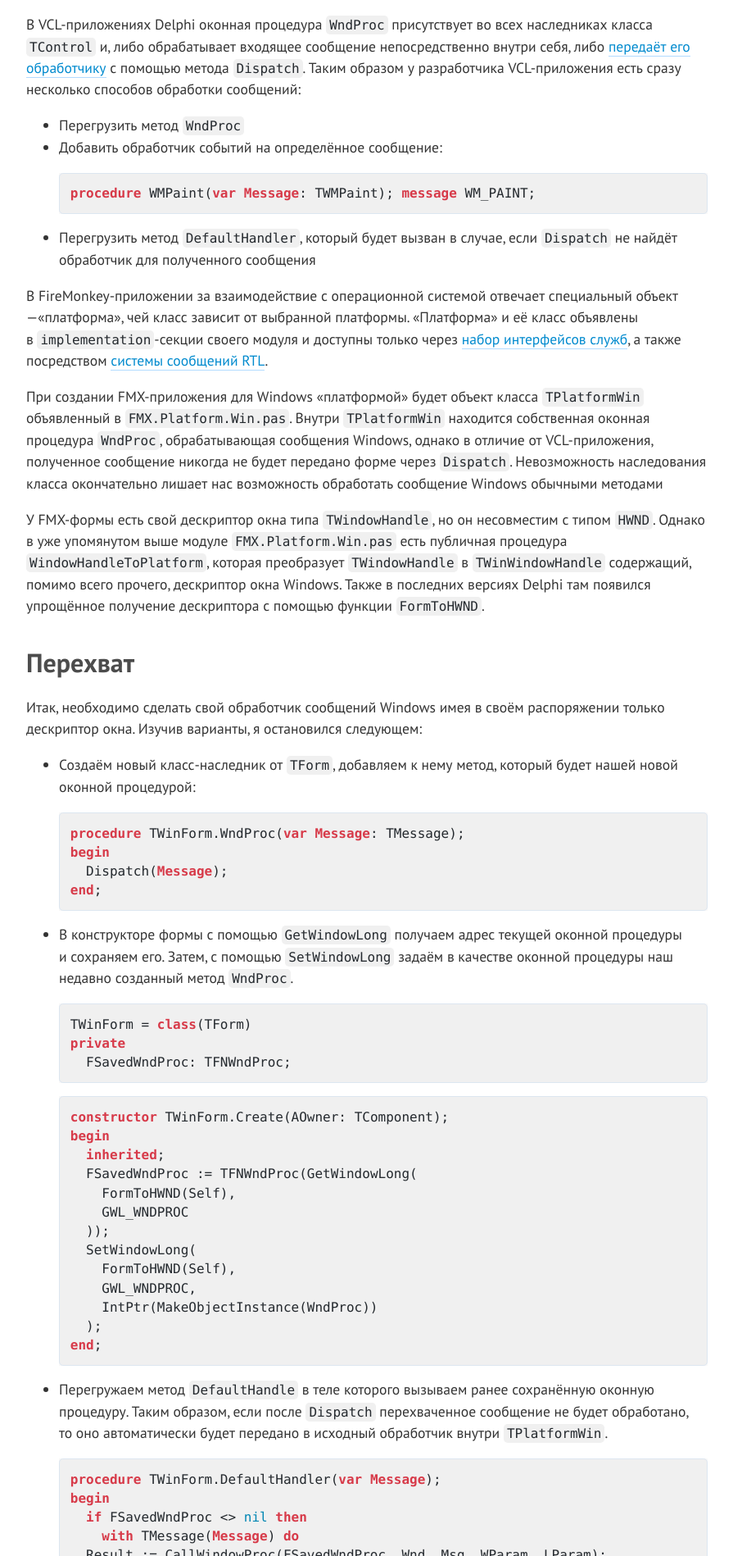
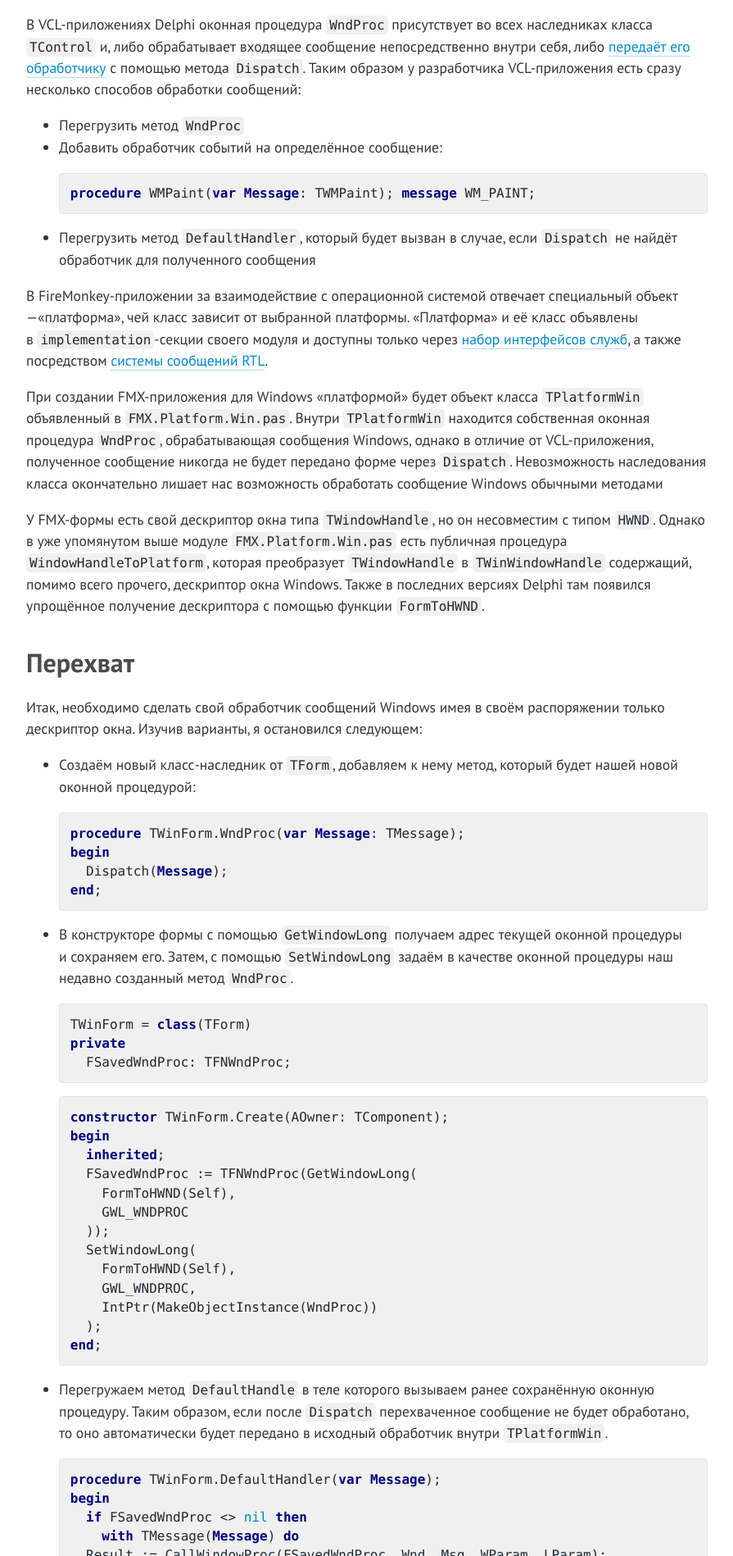
Before and after one commit to dmitryilyn/dmitryilyn.github.io, a Jekyll site: the page built from index.md, in a window 1280 px wide. Shown: the part 667-2565 px from the top of the page at 82% size, without its empty margins (192-1087 px from the left). Built offline with Jekyll 4.4.1, drawn with Linux system fonts in a browser that asks for light colours; our own code applies the rules of GitHub Pages for plain Markdown files; the repository's description, which GitHub fills in, is left out.

Commit message:
test 12.7

```diff
--- a/_sass/rouge-github.scss
+++ b/_sass/rouge-github.scss
@@ -83,7 +83,7 @@
   font-weight: bold;
 }
 .highlight .k, .highlight .kv {
-  color: #d73a49;
+  color: #000080;
   font-weight: bold;
 }
 .highlight .mf {
```
